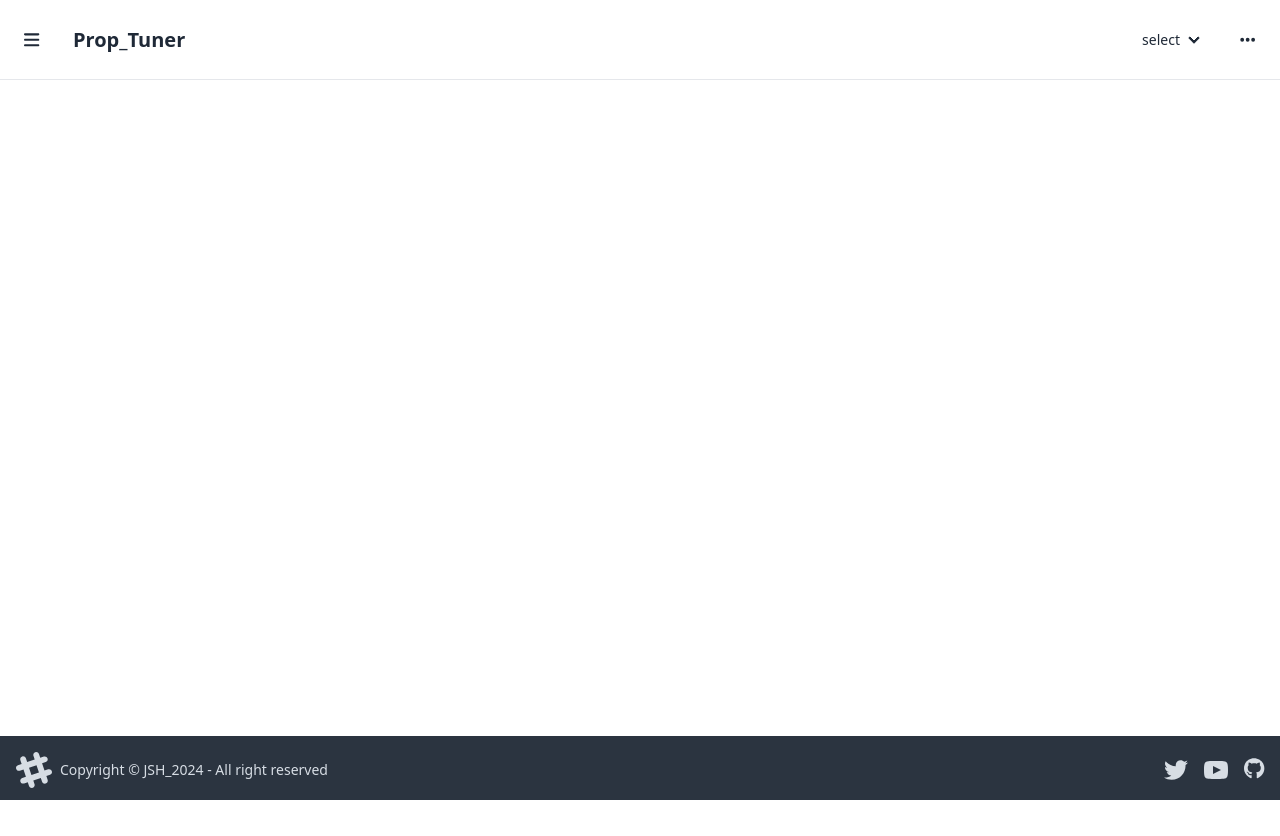
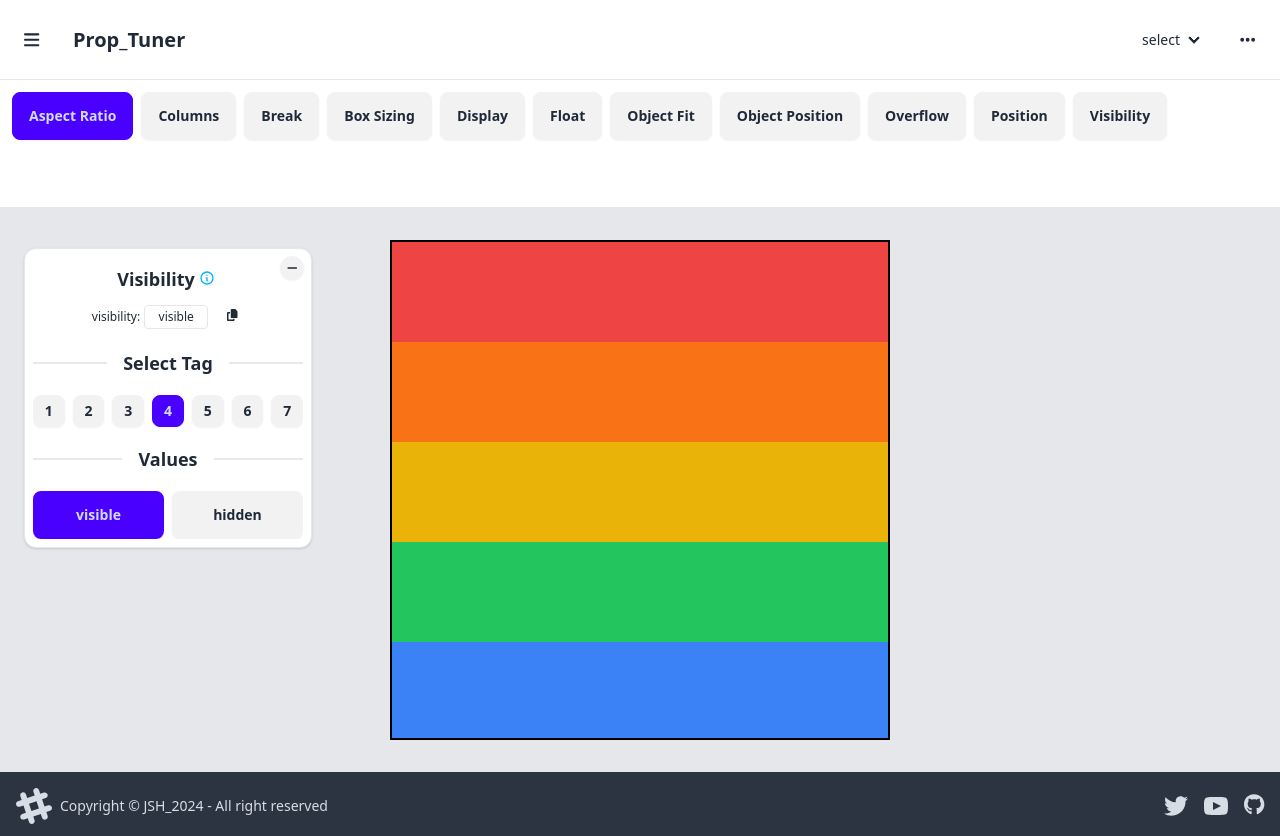
Before and after one commit to jangtjdgns/prop_tuner, a React (Create React App) app: page /category/Layout/Visibility in a window 1280 px wide. Before the commit the page ends 800 px from the top, so only its background shows below. Built offline with nearby package versions, Linux system fonts and the light colour scheme.

Commit message:
[layout] Visibility 완료

```diff
--- a/src/App.tsx
+++ b/src/App.tsx
@@ -15,6 +15,7 @@ import ObjectFit from './pages/category/layout/ObjectFit';
 import ObjectPosition from './pages/category/layout/ObjectPosition';
 import Overflow from './pages/category/layout/Overflow';
 import Position from './pages/category/layout/Position';
+import Visibility from './pages/category/layout/Visibility';
 import Sizing from './pages/category/Sizing';
 import './App.css';
 
@@ -38,6 +39,7 @@ const App = () => {
                         <Route path="ObjectPosition" element={<ObjectPosition />} />
                         <Route path="Overflow" element={<Overflow />} />
                         <Route path="Position" element={<Position />} />
+                        <Route path="Visibility" element={<Visibility />} />
                     </Route>
                     <Route path="Sizing" element={<Sizing />} />
                 </Route>
--- a/src/pages/category/Layout.tsx
+++ b/src/pages/category/Layout.tsx
@@ -77,6 +77,7 @@ const Layout: React.FC = () => {
                     <input type="radio" id="layout-objectPosition" className="btn layout" name='layout' value="ObjectPosition" aria-label="Object Position" checked={selectedLayout === 'ObjectPosition'} onChange={radioButtonHandler} />
                     <input type="radio" id="layout-overflow" className="btn layout" name='layout' value="Overflow" aria-label="Overflow" checked={selectedLayout === 'Overflow'} onChange={radioButtonHandler} />
                     <input type="radio" id="layout-position" className="btn layout" name='layout' value="Position" aria-label="Position" checked={selectedLayout === 'Position'} onChange={radioButtonHandler} />
+                    <input type="radio" id="layout-visibility" className="btn layout" name='layout' value="Visibility" aria-label="Visibility" checked={selectedLayout === 'Visibility'} onChange={radioButtonHandler} />
                 </div>
 
                 <div id="category-views" className='relative w-full h-full px-4 py-8 bg-gray-200 overflow-scroll'>
--- a/src/pages/category/layout/Display.tsx
+++ b/src/pages/category/layout/Display.tsx
@@ -21,10 +21,6 @@ const Display: React.FC = () => {
         , 'table-caption'
         , 'table-cell'
         , 'table-column'
-        , 'table-column-grouop'
-        , 'table-footer-grouop'
-        , 'table-header-grouop'
-        , 'table-row-grouop'
         , 'table-row'
         , 'flow-root'
         , 'grid'
@@ -39,7 +35,7 @@ const Display: React.FC = () => {
     };
 
     // 자식 태그 선택/해제 함수
-    const handleTagToggle = (index: number) => {
+    const updateActiveTags = (index: number) => {
         const updatedTags = [...activeTags];
         updatedTags[index] = activeTags[index] === 1 ? 0 : 1;
         setActiveTags(updatedTags);
@@ -81,14 +77,14 @@ const Display: React.FC = () => {
                         {/* 속성을 적용할 태그 선택 */}
                         <div className='divider font-bold text-lg'>Select Tag</div>
                         <div className="flex grid grid-cols-5 gap-2">
-                            {activeTags.map((tag, index) => (
+                            {activeTags.map((tagState, index) => (
                                 <input
                                     type="checkbox"
                                     key={index}
                                     className='btn'
                                     aria-label={`${index + 1}`}
-                                    checked={tag === 1}
-                                    onChange={() => handleTagToggle(index)}
+                                    checked={tagState === 1}
+                                    onChange={() => updateActiveTags(index)}
                                 />
                             ))}
                         </div>
--- a/src/pages/category/layout/Position.tsx
+++ b/src/pages/category/layout/Position.tsx
@@ -88,9 +88,9 @@ const Position: React.FC = () => {
                                 value={position}
                                 readOnly
                             />
-                            {/* 속성 복사 */}
+                            {/* position 복사 */}
                             <button className='copy-css-btn btn btn-square btn-ghost btn-xs ml-2 flip-horizontal-bottom'
-                                onClick={() => copyCss('속성', '값', false)}
+                                onClick={() => copyCss('position', position, false)}
                             >
                                 <FontAwesomeIcon icon={faCopy} />
                             </button>
--- /dev/null
+++ b/src/pages/category/layout/Visibility.tsx
@@ -0,0 +1,140 @@
+// Visibility.tsx
+import React, { useState } from 'react';
+import { FontAwesomeIcon } from "@fortawesome/react-fontawesome";
+import { faCopy, faMinus, faPlus } from '@fortawesome/free-solid-svg-icons'
+import { handleOptionToggle } from '../../../utils/handleOptionToggle';
+import { copyCss } from '../../../utils/clipboardUtils';
+
+const Visibility: React.FC = () => {
+    const [visibility, setVisibility] = useState<'visible' | 'hidden'>('visible');
+    const [activeTags, setActiveTags] = useState([0, 0, 0, 1, 0, 0, 0]);
+
+    // visibility 업데이트
+    const updateVisibility = (value: 'visible' | 'hidden') => {
+        setVisibility(value);
+    }
+
+    // activeTags 업데이트, 태그 활성화
+    const updateActiveTags = (index: number) => {
+        const updatedTags = [...activeTags];
+        updatedTags[index] = activeTags[index] === 1 ? 0 : 1;
+        setActiveTags(updatedTags);
+    };
+
+    // activeTags 활성화 체크
+    const checekdActiveTag = (index: number) => {
+        let value = visibility
+        activeTags[index] === 1 ?  value = visibility: value = 'visible'
+        return value;
+    }
+
+    return (
+        <>
+            <div id='option-wrap' className='absolute top-10 left-6 transition-transform duration-500'>
+                <div className='w-72 flex flex-col gap-2 shadow rounded-xl p-2 bg-white border border-gray-200 hover:shadow-2xl hover:border-gray-300 transition-all duration-500'>
+                    <label id="option-toggle-btn"
+                        className="swap absolute top-2 right-2 btn btn-xs btn-circle"
+                    >
+                        <input type="checkbox" onClick={(event) => handleOptionToggle(event)} />
+                        <div className="swap-on"><FontAwesomeIcon icon={faPlus} /></div>
+                        <div className="swap-off"><FontAwesomeIcon icon={faMinus} /></div>
+                    </label>
+
+                    {/* 옵션 내용 상단 */}
+                    <div className='flex flex-col gap-2'>
+                        <div className='text-center pt-2 font-bold text-lg'>Visibility
+                            <div className="dropdown">
+                                <div tabIndex={0} role="button" className="btn btn-circle btn-ghost btn-xs text-info">
+                                    <svg
+                                        tabIndex={0}
+                                        xmlns="http://www.w3.org/2000/svg"
+                                        fill="none"
+                                        viewBox="0 0 24 24"
+                                        className="h-4 w-4 stroke-current">
+                                        <path
+                                            strokeLinecap="round"
+                                            strokeLinejoin="round"
+                                            strokeWidth="2"
+                                            d="M13 16h-1v-4h-1m1-4h.01M21 12a9 9 0 11-18 0 9 9 0 0118 0z"></path>
+                                    </svg>
+                                </div>
+                                <div
+                                    tabIndex={0}
+                                    className="card compact dropdown-content bg-base-100 rounded-box z-[1] w-64 shadow">
+                                    <div tabIndex={0} className="card-body">
+                                        <p>The element is hidden but still occupies space. It affects the layout, and other elements do not take its place.</p>
+                                    </div>
+                                </div>
+                            </div>
+                        </div>
+                    </div>
+
+                    {/* 옵션 내용 하단 */}
+                    <div className='flex flex-col gap-2 max-h-[360px] overflow-y-scroll'>
+                        {/* Visibility */}
+                        <div className='text-center p-0.5 text-xs'>
+                            visibility:
+                            <input type="text" className='input input-xs mx-1 border-gray-200 w-16 rounded focus:outline-none focus:border-gray-200 text-center px-2'
+                                value={visibility}
+                                readOnly
+                            />
+                            {/* visibility 복사 */}
+                            <button className='copy-css-btn btn btn-square btn-ghost btn-xs ml-2 flip-horizontal-bottom'
+                                onClick={() => copyCss('visibility', visibility, false)}
+                            >
+                                <FontAwesomeIcon icon={faCopy} />
+                            </button>
+                        </div>
+
+                        {/* 속성을 적용할 태그 선택 */}
+                        <div className='divider font-bold text-lg'>Select Tag</div>
+                        <div className="flex grid grid-cols-7 gap-2">
+                            {activeTags.map((tagState, index) => (
+                                <input type="checkbox"
+                                    key={index}
+                                    className='btn btn-sm'
+                                    aria-label={`${index + 1}`}
+                                    checked={tagState === 1}
+                                    onChange={() => updateActiveTags(index)}
+                                />
+                            ))}
+                        </div>
+
+                        <div className="divider font-bold text-lg">Values</div>
+                        <div className='grid grid-cols-2 gap-2'>
+                            <input type='radio'
+                                name='visibility'
+                                className="btn border-2 focus:border-gray-400"
+                                aria-label='visible'
+                                checked={visibility === 'visible'}
+                                onChange={() => updateVisibility('visible')}
+                            />
+                            <input type='radio'
+                                name='visibility'
+                                className="btn border-2 focus:border-gray-400"
+                                aria-label='hidden'
+                                checked={visibility === 'hidden'}
+                                onChange={() => updateVisibility('hidden')}
+                            />
+                        </div>
+                    </div>
+                </div>
+            </div>
+
+            {/* view 파트 */}
+            <div id="view" className='w-full h-full flex flex-col items-center justify-start'>
+                <div className='w-[500px] h-[500px] border-2 border-black box-border overflow-scroll'>
+                    <div className='w-full h-[100px] bg-red-500' style={{ visibility: checekdActiveTag(0) }}></div>
+                    <div className='w-full h-[100px] bg-orange-500' style={{ visibility: checekdActiveTag(1) }}></div>
+                    <div className='w-full h-[100px] bg-yellow-500' style={{ visibility: checekdActiveTag(2) }}></div>
+                    <div className='w-full h-[100px] bg-green-500' style={{ visibility: checekdActiveTag(3) }}></div>
+                    <div className='w-full h-[100px] bg-blue-500' style={{ visibility: checekdActiveTag(4) }}></div>
+                    <div className='w-full h-[100px] bg-indigo-500' style={{ visibility: checekdActiveTag(5) }}></div>
+                    <div className='w-full h-[100px] bg-purple-500' style={{ visibility: checekdActiveTag(6) }}></div>
+                </div>
+            </div>
+        </>
+    );
+}
+
+export default Visibility;
--- a/src/pages/category/layout/레이아웃형식.tsx
+++ b/src/pages/category/layout/레이아웃형식.tsx
@@ -50,11 +50,11 @@ const test: React.FC = () => {
                                 <input
                                     key={index}
                                     type='radio'
-                                    name='objectPositionX'
+                                    name='aa'
                                     className="btn border-2 focus:border-gray-400"
                                     aria-label={value}
-                                    checked= {objectPositionX === value}
-                                    onChange={(event) => updateObjectPosition('x', false, value, event)}
+                                    checked= {aa === value}
+                                    onChange={() => updateAA()}
                                 />
                             ))} */}
                         </div>
```
Also changed, not shown: src/pages/category/layout/Float.tsx (+4 -4 lines).
